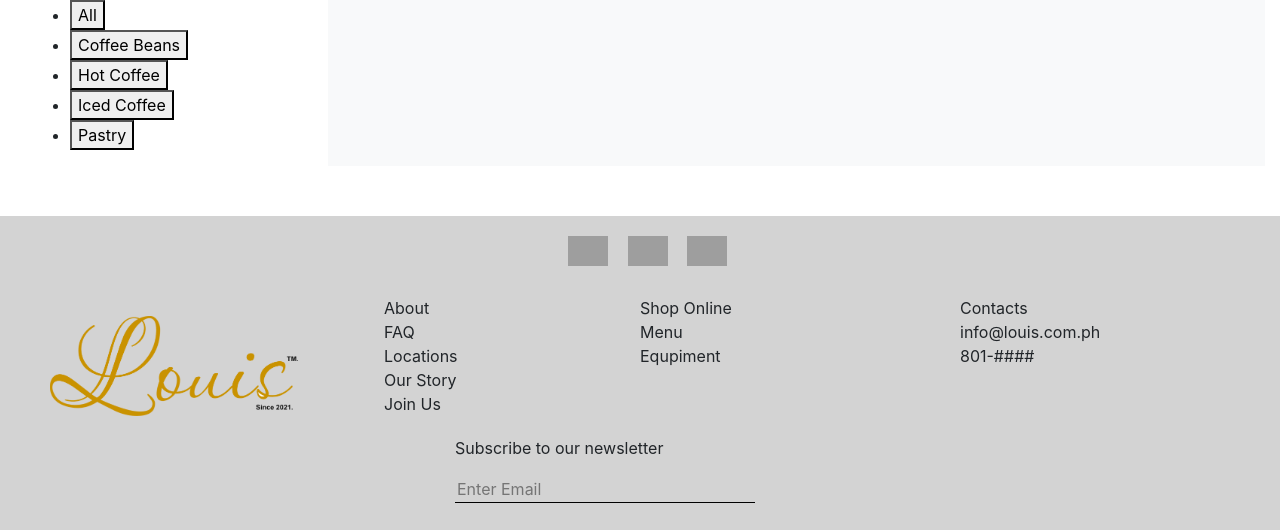
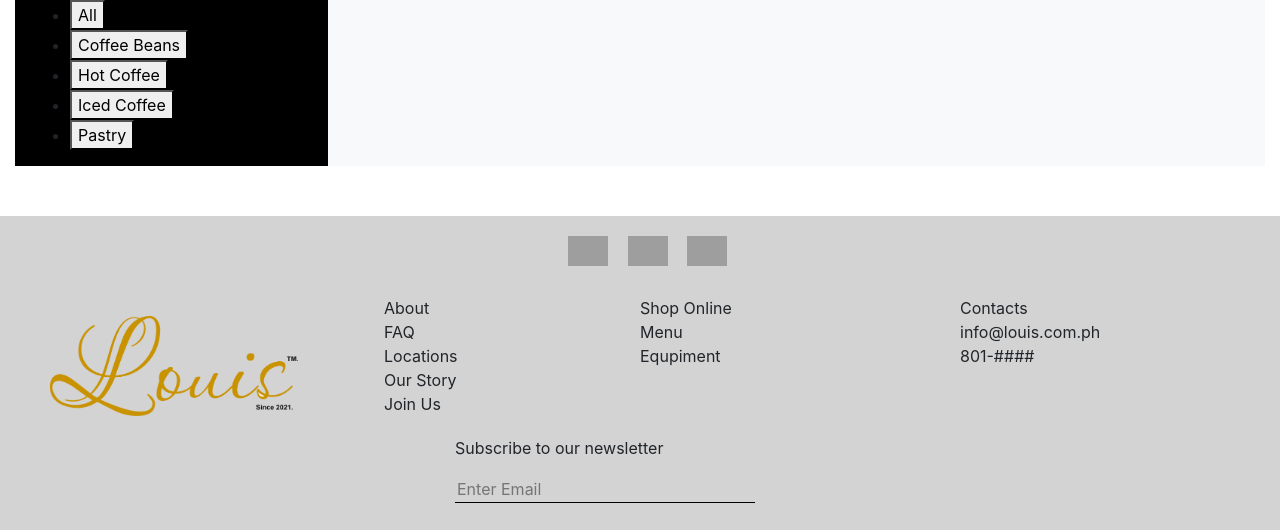
Before and after one commit to SeanBaelPen/webdesign, a PHP site: page /shop.php in a window 1280 px wide. Shown: the part 86-616 px from the top of the page. Run offline with PHP 8.4, Linux system fonts and the light colour scheme; some libraries are stand-ins or nearby versions; grey boxes are pictures that could not be loaded.

Commit message:
Update shop.php

```diff
--- a/shop.php
+++ b/shop.php
@@ -18,11 +18,11 @@
 <body>
 <div class="container-fluid d-flex ">
     <div></div>
-    <div class="col-sm-3">
-        <ul class="prod_specs">
+    <div class="col-sm-3" style="background-color:black;">
+        <ul class="prod_specs" >
             <form method="post">
             <li>
-            <button type= "submit" name ="all" >All</button>
+            <button  type= "submit" name ="all" >All</button>
             </li>
             <li>
             <button type= "submit" name ="beans">Coffee Beans</button>
```
